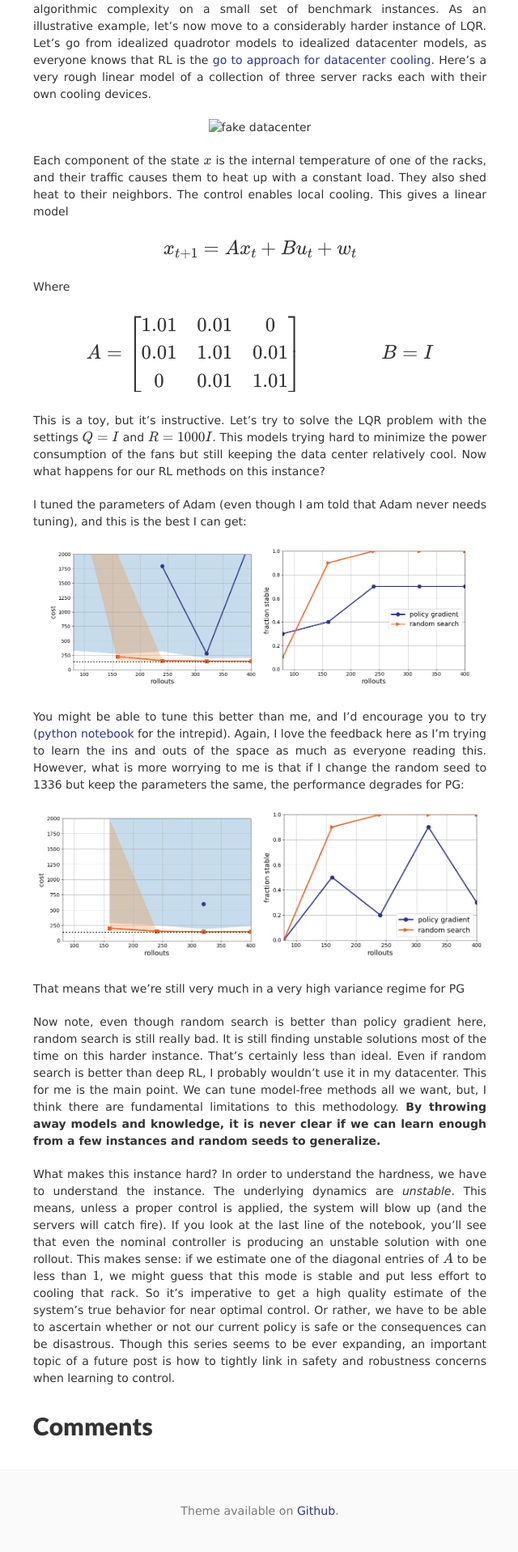
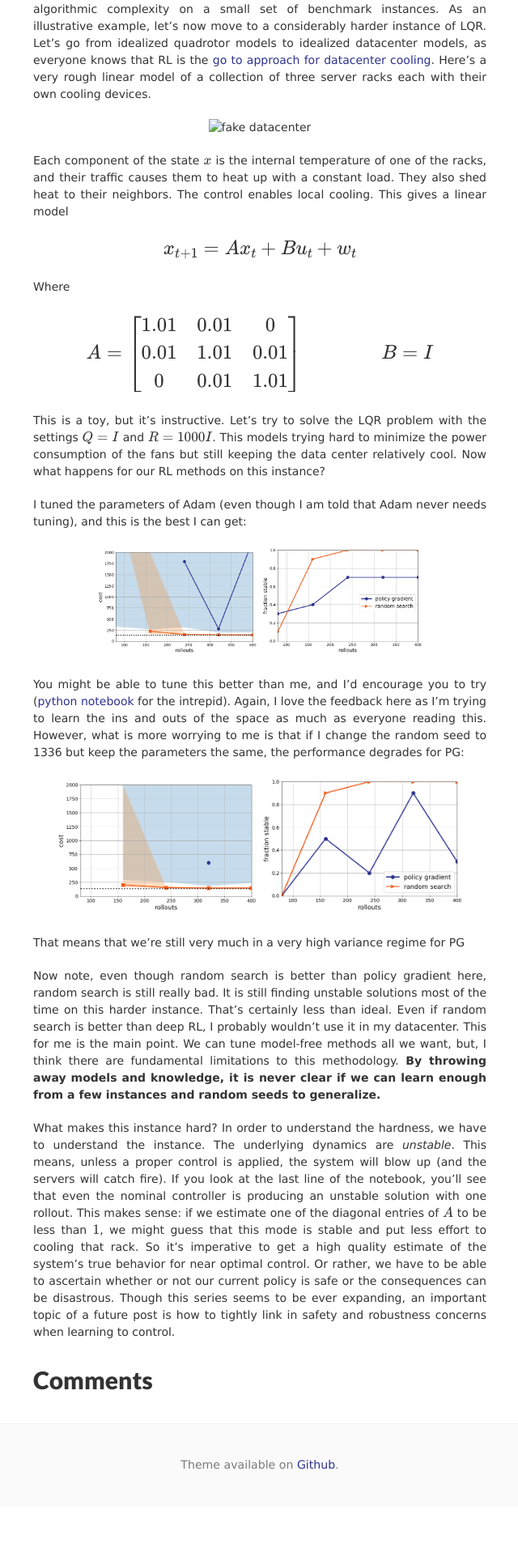
Before and after one commit to benjamin-recht/benjamin-recht.github.io, a Jekyll site: the page built from _posts/2018-03-13-pg-saga.md, in a window 1280 px wide. Shown: the part 1792-3709 px from the top of the page at 81% size, without its empty margins (319-959 px from the left). Built offline with Jekyll 4.4.1, drawn with Linux system fonts in a browser that asks for light colours; nearby versions of some CDN libraries; formulas are drawn with MathJax 3; comment, search, counter and statistics services are not loaded; after the commit the page ends 3652 px from its top, so only the background shows below that.

Commit message:
fake datacenter

```diff
--- a/_posts/2018-03-13-pg-saga.md
+++ b/_posts/2018-03-13-pg-saga.md
@@ -52,14 +52,14 @@ This is a toy, but it’s instructive. Let’s try to solve the LQR problem with
 I tuned the parameters of Adam (even though I am told that Adam never needs tuning), and this is the best I can get:
 
 {: .center}
-![hard instance inf](/assets/rl/policies/cost_infinite_datacenter.png){:width="260px"}
-![hard instance stabilizing](/assets/rl/policies/stabilizing_datacenter.png){:width="260px"}
+![hard instance inf](/assets/rl/policies/cost_infinite_datacenter.png){:width="200px"}
+![hard instance stabilizing](/assets/rl/policies/stabilizing_datacenter.png){:width="200px"}
 
 You might be able to tune this better than me, and I’d encourage you to try ([python notebook](https://nbviewer.jupyter.org/url/argmin.net/code/lqr_fake_dataceneter_demo.ipynb) for the intrepid).  Again, I love the feedback here as I’m trying to learn the ins and outs of the space as much as everyone reading this. However, what is more worrying to me is that if I change the random seed to 1336 but keep the parameters the same, the performance degrades for PG:
 
 {: .center}
-![don't tune on random seeds](/assets/rl/policies/cost_infinite_datacenter_1336.png){:width="275px"}
-![this doesn't look good](/assets/rl/policies/stabilizing_datacenter_1336.png){:width="275px"}
+![don't tune on random seeds](/assets/rl/policies/cost_infinite_datacenter_1336.png){:width="250px"}
+![this doesn't look good](/assets/rl/policies/stabilizing_datacenter_1336.png){:width="250px"}
 
 That means that we’re still very much in a very high variance regime for PG
 
```
